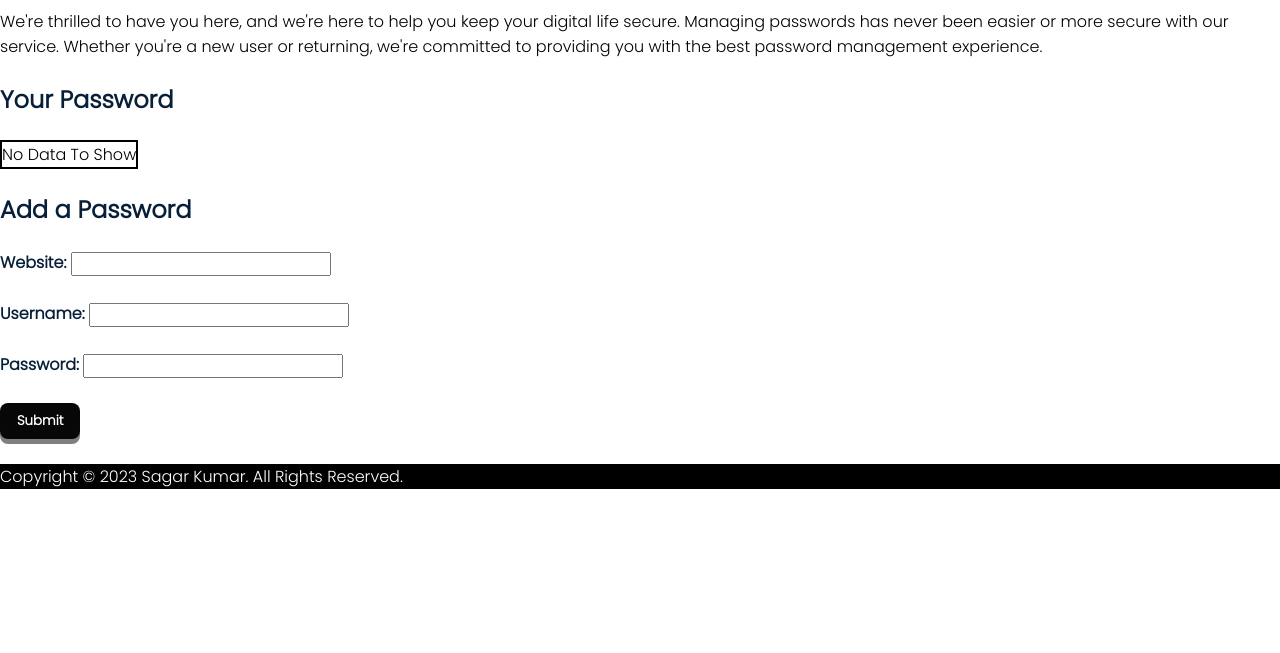
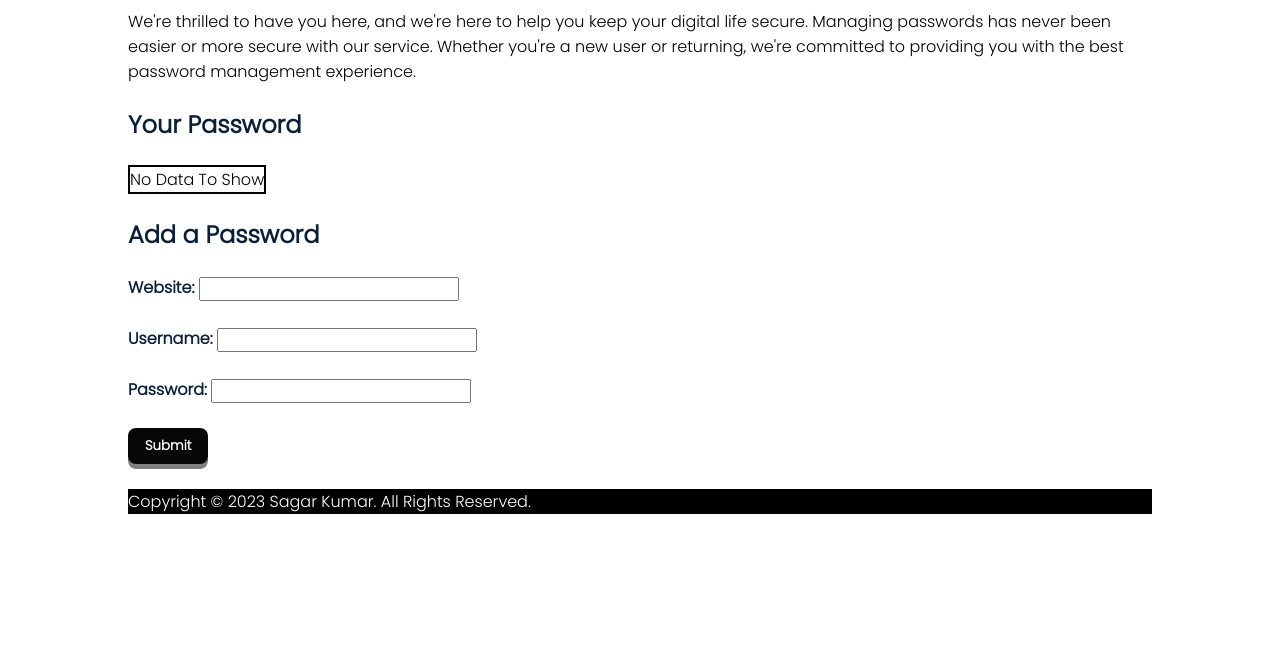
Before and after one commit to Sagar123Kumar/passx-password-manager, a plain HTML site: page index.html in a window 1280 px wide. Shown: the part 147-800 px from the top of the page. Drawn offline with Linux system fonts and the light colour scheme.

Commit message:
rename container

```diff
--- a/index.html
+++ b/index.html
@@ -17,7 +17,7 @@
             <li>Contact</li>
         </ul>
     </nav>
-    <div class="container1">
+    <div class="container">
         <h1>Password Manager</h1>
         <p>
             We're thrilled to have you here, and we're here to help you keep your
```
